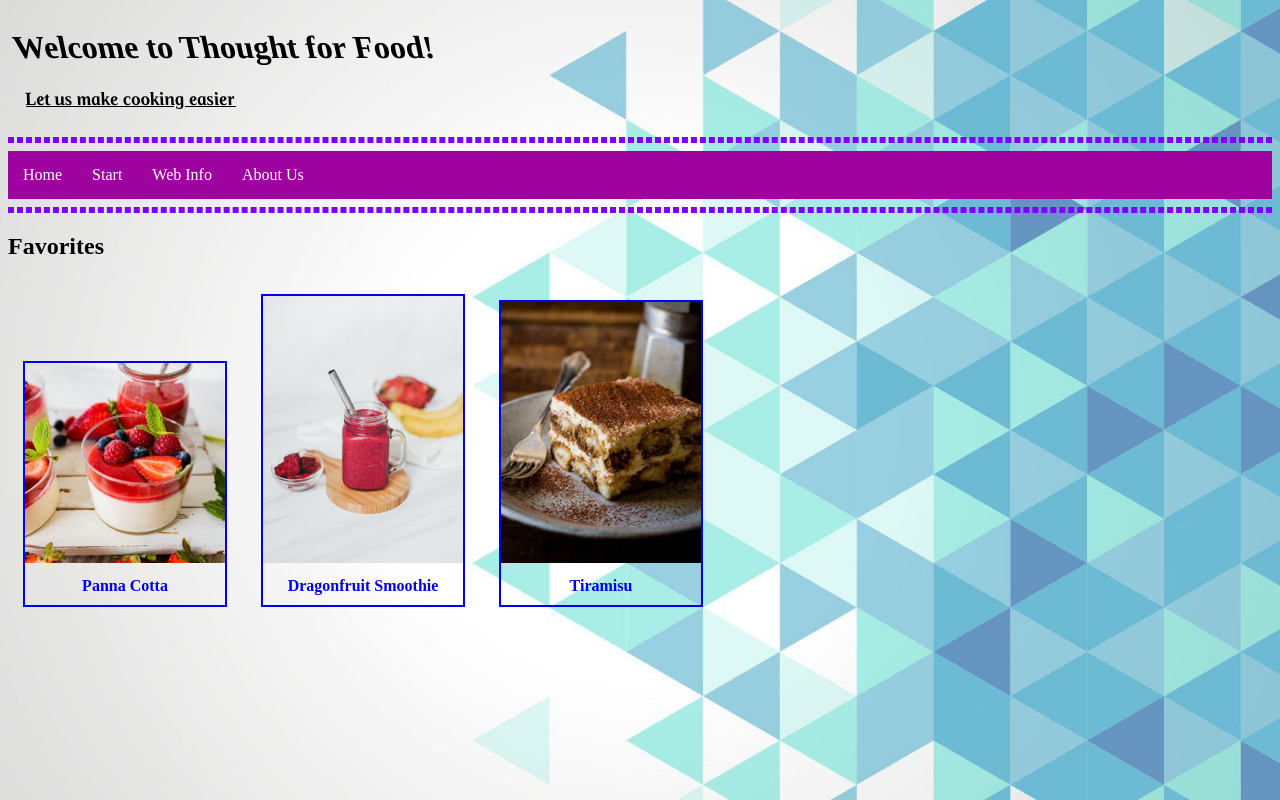
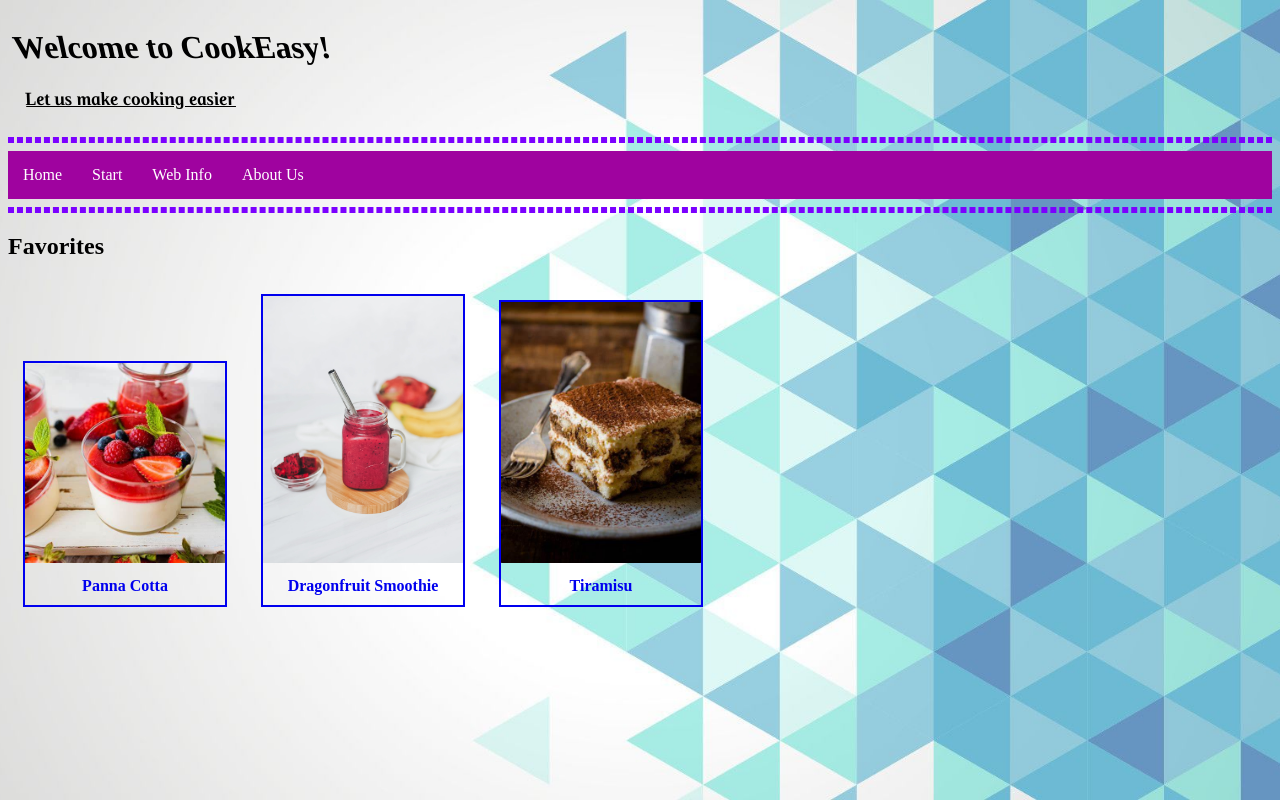
Before and after one commit to VietTrung-GGit/CookEasy, a plain HTML site: page index.html in a window 1280 px wide. Drawn offline with Linux system fonts and the light colour scheme.

Commit message:
Add files via upload

```diff
--- a/index.html
+++ b/index.html
@@ -3,14 +3,14 @@
 <head>
     <meta charset="UTF-8">
     <meta name="viewport" content="width=device-width, initial-scale=1.0">
-    <title>Thought for Food</title>
+    <title>CookEasy</title>
     <link rel="stylesheet" href="styles.css">
     <link rel="icon" href="images/chicken.png">
 </head>
 <body>
     <div id="title">
-    <b><h1>Welcome to Thought for Food!</h1></b>
-    <u><i><h3>Let us make cooking easier</h3></i></u>
+        <b><h1>Welcome to CookEasy!</h1></b>
+        <u><i><h3>Let us make cooking easier</h3></i></u>
     </div>
     <hr>
     <nav class="navbar">
```
Also changed, not shown: infous.html (+2 -2 lines), infoweb.html (+2 -2 lines), test.html (+2 -2 lines).
